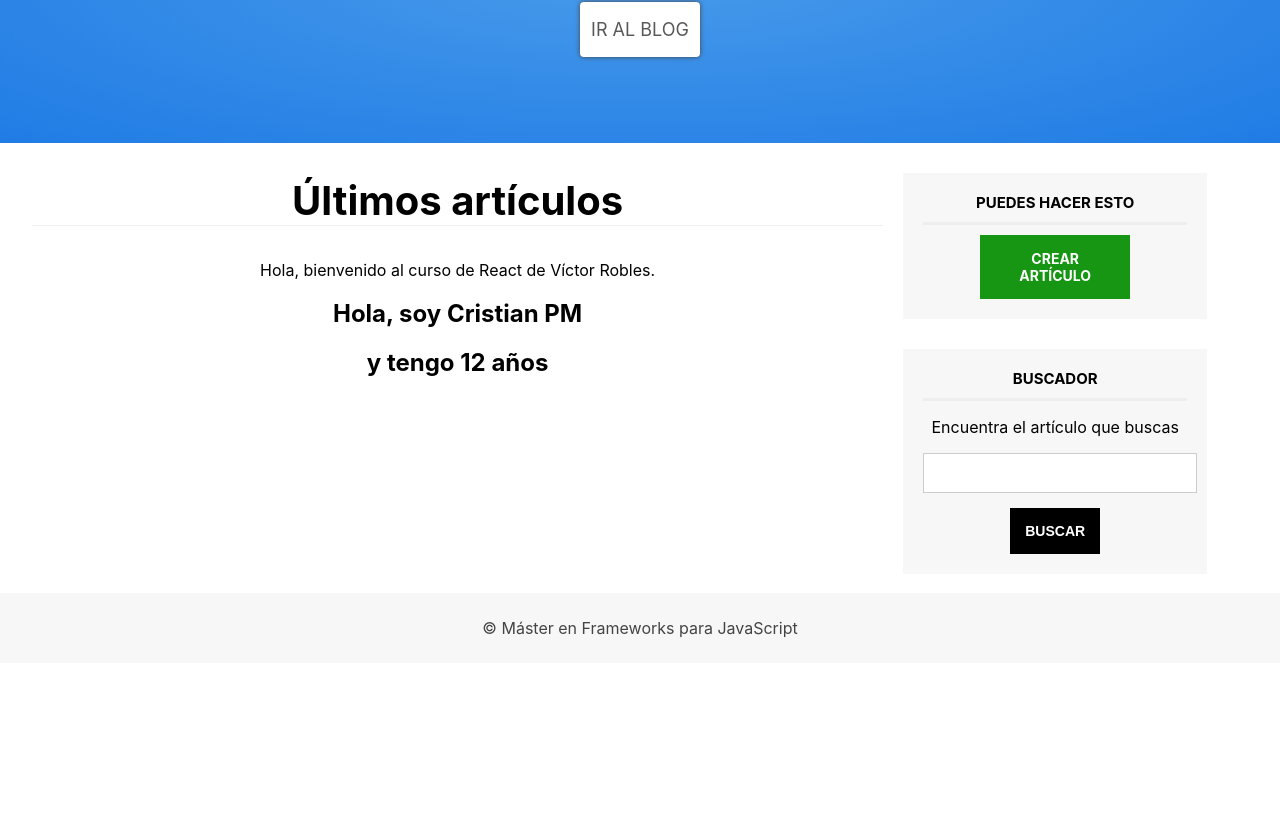
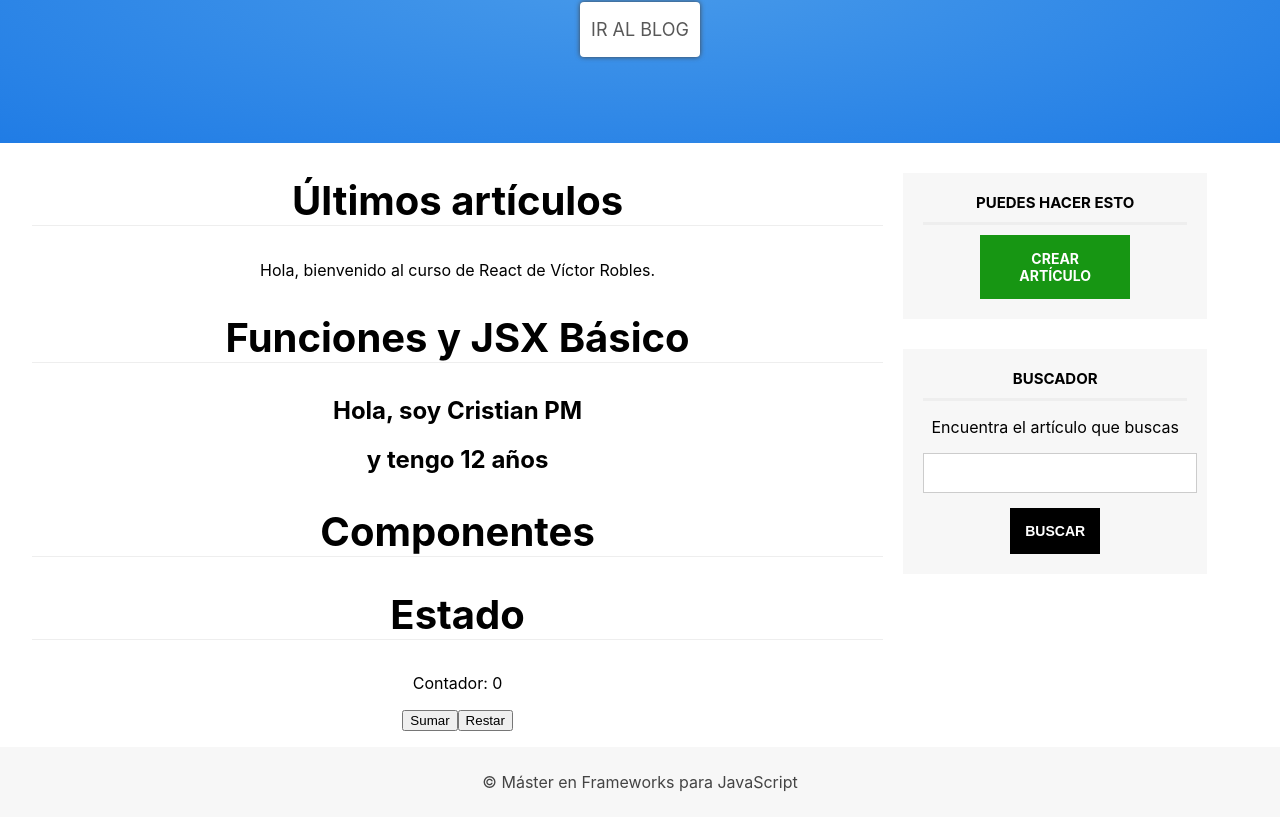
Before and after one commit to Crushedkrz78/repaso-html, a React (Create React App) app in the folder frontEndReact/: page / in a window 1280 px wide. Shown: the part 333-1150 px from the top of the page. Before the commit the page ends 996 px from the top, so only its background shows below. Built offline with nearby package versions, Linux system fonts and the light colour scheme.

Commit message:
161.[React] El estado de los componentes (React State)

```diff
--- a/frontEndReact/src/components/SeccionPruebas.js
+++ b/frontEndReact/src/components/SeccionPruebas.js
@@ -6,7 +6,39 @@
 import Peliculas from './Peliculas';
 
 class SeccionPruebas extends Component{
+
+    contador = 0;
+
+    /*
+    constructor(props){
+        super(props);
+
+        this.state = {
+            contador: 0
+        }
+    }
+    */
+
+    state = {
+       contador: 0
+    }
+
     // var HolaMundo = "";
+    sumar(){
+        //this.contador += 1;
+        //this.state.contador += 1;
+
+        this.setState({
+            contador: (this.state.contador + 1)
+        });
+    }
+
+    restar(){
+        //this.contador -= 1;
+        this.setState({
+            contador: (this.state.contador - 1)
+        });
+    }
 
     HolaMundo(nombre, edad){
         var presentacion = (
@@ -27,7 +59,19 @@
                 <p>
                     Hola, bienvenido al curso de React de Víctor Robles.
                 </p>
+                <h2 className="subheader">Funciones y JSX Básico</h2>
                 {this.HolaMundo(nombre, 12)}
+
+                <h2 className="subheader">Componentes</h2>
+
+                <h2 className="subheader">Estado</h2>
+                <p>
+                    Contador: {this.state.contador}
+                </p>
+                <p>
+                    <input type="button" value="Sumar" onClick={this.sumar.bind(this)}/>
+                    <input type="button" value="Restar" onClick={this.restar.bind(this)}/>
+                </p>
             </section>
         );
     }
```
